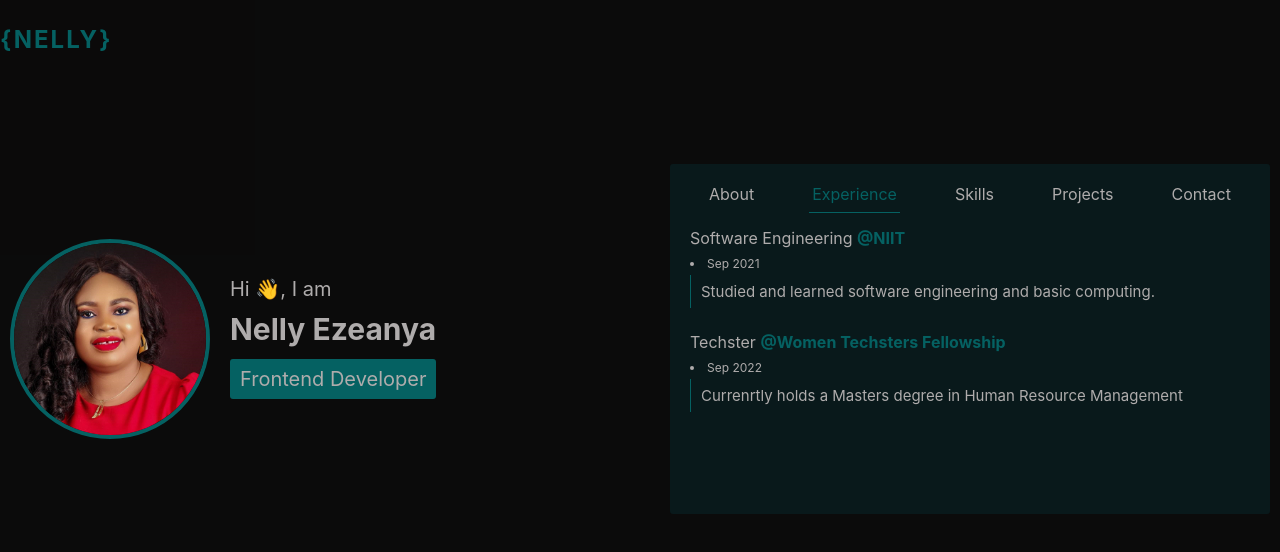
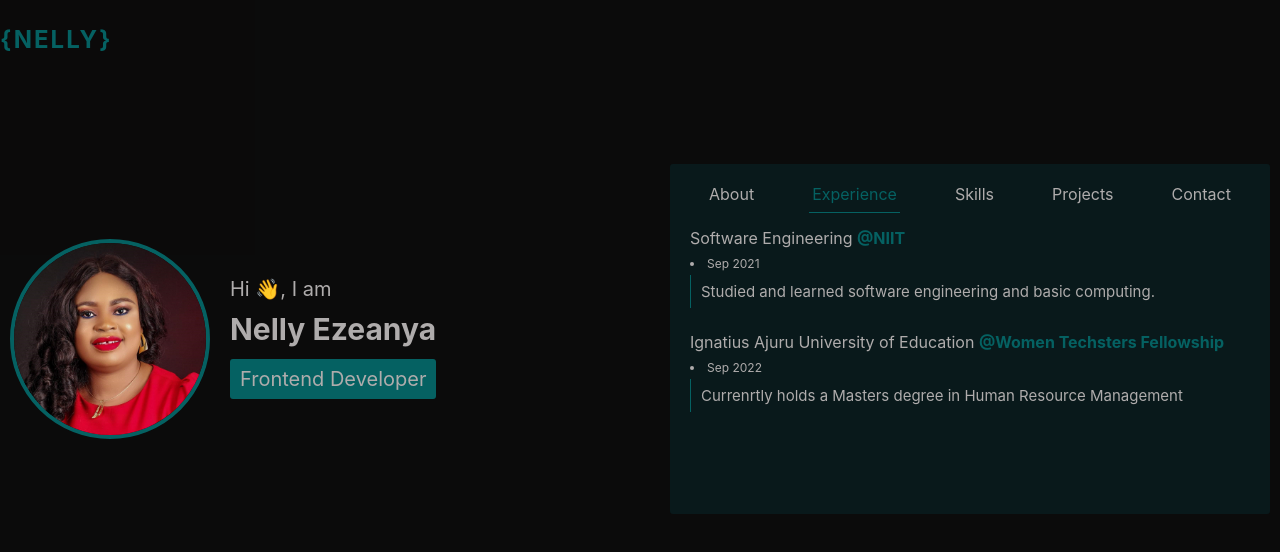
Before and after one commit to NellyEzeanya/portfolio, a React (Vite) app: page /experience in a window 1280 px wide. Shown: the top 552 px of the page. Built offline with nearby package versions, Linux system fonts and the light colour scheme.

Commit message:
Update Experience.tsx

```diff
--- a/src/pages/Experience/Experience.tsx
+++ b/src/pages/Experience/Experience.tsx
@@ -24,7 +24,7 @@ const Experience = () => {
       <br />
       <div className="exp">
         <p>
-          Techster{" "}
+          Ignatius Ajuru University of Education{" "}
           <a
             target="_blank"
             href="https://www.womentechsters.org"
```
